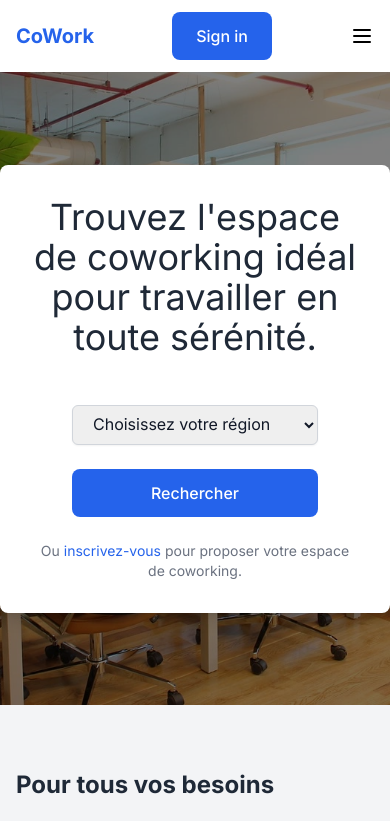
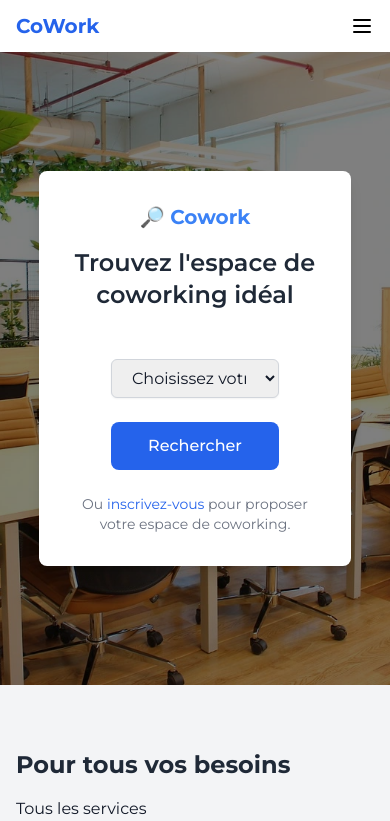
Before and after one commit to Colingue/cowork, a Next.js app: page / in a window 390 px wide. Shown: the top 821 px of the page. Built offline with nearby package versions, Linux system fonts and the light colour scheme; no server answers.

Commit message:
Responsive

```diff
--- a/app/layout.tsx
+++ b/app/layout.tsx
@@ -1,5 +1,5 @@
 import type { Metadata } from 'next';
-import { Inter } from 'next/font/google';
+import { Montserrat } from 'next/font/google';
 import './globals.css';
 import Header from '@/components/layouts/Header';
 import Footer from '@/components/layouts/Footer';
@@ -7,7 +7,7 @@ import Footer from '@/components/layouts/Footer';
 import 'slick-carousel/slick/slick.css';
 import 'slick-carousel/slick/slick-theme.css';
 
-const inter = Inter({ subsets: ['latin'] });
+const montserrat = Montserrat({ subsets: ['latin'] });
 
 export const metadata: Metadata = {
   title: 'Create Next App',
@@ -21,7 +21,7 @@ export default function RootLayout({
 }>) {
   return (
     <html lang='en'>
-      <body className={inter.className}>
+      <body className={montserrat.className}>
         <Header />
         <main className='flex min-h-screen flex-col text-gray-900'>
           {children}
--- a/app/spaces/[id]/page.tsx
+++ b/app/spaces/[id]/page.tsx
@@ -18,7 +18,7 @@ export default async function Space({
   }
 
   return (
-    <div className='lg:max-w-6xl mx-auto py-8'>
+    <div className='lg:max-w-6xl lg:mx-auto mx-4 py-8'>
       <div className='mb-4 flex justify-between'>
         <h1 className='text-2xl font-bold'>{space.name}</h1>
         <div className='flex gap-2'>
@@ -32,7 +32,7 @@ export default async function Space({
           </button>
         </div>
       </div>
-      <div className='mb-8 h-[500px] relative'>
+      <div className='mb-8 lg:h-[500px] h-[300px] relative'>
         <Image
           src={space?.image ?? 'https://placehold.co/600x400'}
           alt='Space image'
@@ -42,8 +42,8 @@ export default async function Space({
         />
       </div>
 
-      <div className='flex'>
-        <div className='w-3/5 mr-20'>
+      <div className='lg:flex'>
+        <div className='lg:w-3/5 lg:mr-20'>
           <p className='text-xl font-bold '>
             Espace de coworking, {space.city}
           </p>
@@ -84,7 +84,7 @@ export default async function Space({
             />
           </div>
         </div>
-        <div className='w-2/5'>
+        <div className='lg:w-2/5'>
           <ReservationContainer price={space.priceMin} />
         </div>
       </div>
--- a/app/spaces/page.tsx
+++ b/app/spaces/page.tsx
@@ -4,7 +4,7 @@ import SkeletonGrid from '@/components/elements/skeletons/skeletonGrid';
 
 export default function Spaces() {
   return (
-    <div className='mx-20 py-10 '>
+    <div className='mx-8 lg:mx-20 py-10 '>
       <h1 className='text-3xl font-bold mb-4'>Coworking Spaces</h1>
       <Suspense fallback={<SkeletonGrid />}>
         <SpacesGrid />
--- a/components/landing/hero.tsx
+++ b/components/landing/hero.tsx
@@ -10,10 +10,10 @@ export default function Hero() {
       <div className='absolute inset-0 bg-black opacity-50'></div>
 
       <div className='relative z-10 flex items-center justify-center h-full'>
-        <div className='bg-white p-8 rounded-lg shadow-lg text-center max-w-lg mx-auto'>
-          <h1 className='text-4xl  text-gray-800 mb-12'>
-            Trouvez l&apos;espace de coworking idéal pour travailler en toute
-            sérénité.
+        <div className='bg-white p-8 rounded-lg shadow-lg text-center max-w-lg w-4/5'>
+          <p className='text-blue-500 font-bold mb-4 text-xl'>🔎 Cowork </p>
+          <h1 className='lg:text-4xl text-2xl font-semibold text-gray-800 mb-12'>
+            Trouvez l&apos;espace de coworking idéal
           </h1>
 
           <div className='flex flex-col justify-center mb-6 mx-10'>
--- a/components/layouts/Header.tsx
+++ b/components/layouts/Header.tsx
@@ -24,15 +24,13 @@ export default async function Header() {
             Reservations
           </Link>
         </nav>
-        {session?.user ? (
-          <div className='hidden lg:block'>
+        <div className='hidden lg:block'>
+          {session?.user ? (
             <HeaderMenu user={session.user} />
-          </div>
-        ) : (
-          <div>
+          ) : (
             <ButtonSignIn />
-          </div>
-        )}
+          )}
+        </div>
 
         <HambergerMenu />
       </div>
--- a/components/reservation/cardReservation.tsx
+++ b/components/reservation/cardReservation.tsx
@@ -38,9 +38,9 @@ export default function CardReservation({
   };
 
   return (
-    <div className='flex max-w-xl'>
-      <div className='flex w-9/12'>
-        <div className='rounded-lg overflow-hidden relative w-36 h-36 mr-4'>
+    <div className='lg:flex max-w-xl'>
+      <div className='lg:flex lg:w-9/12'>
+        <div className='rounded-lg overflow-hidden relative aspect-square lg:w-36 lg:h-36 mb-4 lg:mr-4'>
           <Image
             src={image}
             layout='fill'
--- a/components/spaces/spaceDetails/toKnow.tsx
+++ b/components/spaces/spaceDetails/toKnow.tsx
@@ -2,20 +2,20 @@ export default function ToKnow() {
   return (
     <>
       <p className='font-medium text-xl mb-6'>A savoir</p>
-      <div className='flex'>
-        <div className='w-1/3'>
+      <div className='lg:flex'>
+        <div className='lg:w-1/3'>
           <p className='font-medium mb-2'>Règlement intérieur</p>
           <p className='mb-2'>Arrivée à partir de 16:00</p>
           <p className='mb-2'>Départ avant 10:00</p>
           <p className='mb-2'>4 voyageurs maximum</p>
         </div>
-        <div className='w-1/3'>
+        <div className='lg:w-1/3'>
           <p className='font-medium mb-2'>Règlement intérieur</p>
           <p className='mb-2'>Arrivée à partir de 16:00</p>
           <p className='mb-2'>Départ avant 10:00</p>
           <p className='mb-2'>4 voyageurs maximum</p>
         </div>
-        <div className='w-1/3'>
+        <div className='lg:w-1/3'>
           <p className='font-medium mb-2'>Règlement intérieur</p>
           <p className='mb-2'>Arrivée à partir de 16:00</p>
           <p className='mb-2'>Départ avant 10:00</p>
--- a/package.json
+++ b/package.json
@@ -8,7 +8,7 @@
     "start": "next start",
     "lint": "next lint",
     "type-check": "tsc --noEmit",
-    "vercel-build": "prisma generate && prisma migrate deploy && next build && npx ts-node seed.ts"
+    "vercel-build": "prisma generate && prisma migrate deploy && next build"
   },
   "dependencies": {
     "@auth/prisma-adapter": "^2.4.2",
```
